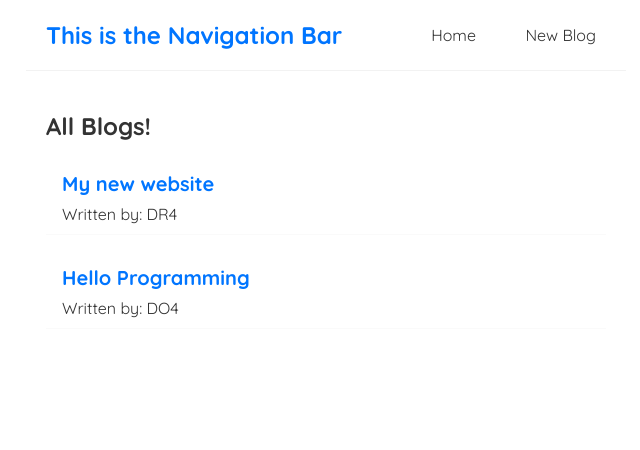
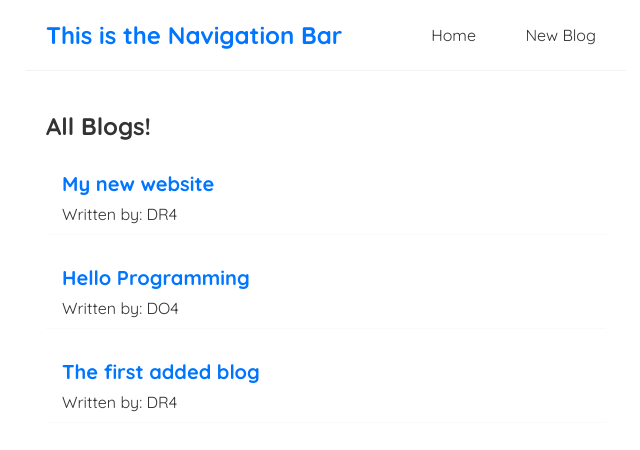
Before and after one commit to Eng-DO4/100-days-for-freelancing-job, a React (Create React App) app in the folder react/dojo-blog/: page / in a window 1280 px wide. Shown: the top 450 px of the page, without its empty margins (314-954 px from the left). Built offline with nearby package versions, Linux system fonts and the light colour scheme; data requests are answered from the project's data file; the HTML template or start-up script is replaced by a standard one.

Commit message:
making a post request

```diff
--- a/react/dojo-blog/data/db.json
+++ b/react/dojo-blog/data/db.json
@@ -11,6 +11,12 @@
       "body": "Lorem ipsum dolor sit amet consectetur adipisicing elit. Esse aut quos quaerat molestias. Suscipit eveniet, ipsa rem dicta vitae vero sequi aliquam voluptates assumenda, cum error similique veritatis ad et!",
       "author": "DO4",
       "id": 2
+    },
+    {
+      "title": "The first added blog",
+      "body": "Lorem ipsum dolor sit amet consectetur adipisicing elit. Esse aut quos quaerat molestias. Suscipit eveniet, ipsa rem dicta vitae vero sequi aliquam voluptates assumenda, cum error similique veritatis ad et!",
+      "author": "DR4",
+      "id": 3
     }
   ]
 }
--- a/react/dojo-blog/src/Create.js
+++ b/react/dojo-blog/src/Create.js
@@ -1,26 +1,47 @@
-import React from 'react'
+import React, { useState } from 'react'
 
 const Create = () => {
+    // storing inputed values in variables
+    const [title, setTitle] = useState('');
+    const [body, setBody] = useState('');
+    const [author, setAuthor] = useState('DR4');
+    const [isPending, setIsPending] = useState(false);
+
+    const handleSubmit = e => {
+        e.preventDefault();
+        setIsPending(true);
+        const blog = { title, body, author };
+        fetch('http://localhost:8000/blogs', {
+            method: "POST",
+            headers: { "Content-Type": "application/json" },
+            body: JSON.stringify(blog)
+        }).then( _ => { setIsPending(false); });
+    }
+
     return (
         <div className="create">
             <h2>Add a new Blog</h2>
-            <form>
+            <form onSubmit={ handleSubmit }>
                 <div className="title-field">
                     <label htmlFor="blog-title">Blog Title</label>
-                    <input type="text" name="title" id="blog-title" />
+                    <input type="text" name="title" id="blog-title" required value={title}
+                     onChange={ e => setTitle(e.target.value) } /> {/* this func updates the value */}
                 </div>
                 <div className="body-field">
                     <label htmlFor="blog-body">Blog Body</label>
-                    <textarea name="body" id="blog-body" cols="55" rows="10"></textarea>
+                    <textarea name="body" id="blog-body" cols="55" rows="10" required value={body}
+                     onChange={ e => setBody(e.target.value) }></textarea>
                 </div>
                 <div className="author-field">
                     <label htmlFor="blog-author">Blog Author</label>
-                    <select name="author" id="blog-author">
+                    <select name="author" id="blog-author" value={author} required
+                     onChange={ e => setAuthor(e.target.value) }>
                         <option value="DR4">DR4</option>
                         <option value="DO4">DO4</option>
                     </select>
                 </div>
-                <button>Add</button>
+                { !isPending && <button>Add</button> }
+                { isPending && <button disabled>Add</button> } {/* disables the button till the blog added */}
             </form>
         </div>
     );
```
Lines whose indentation alone changed are shown as unchanged.
